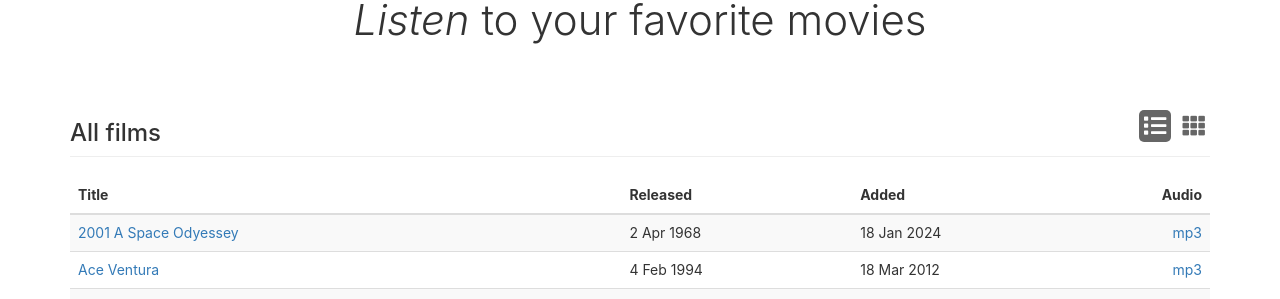
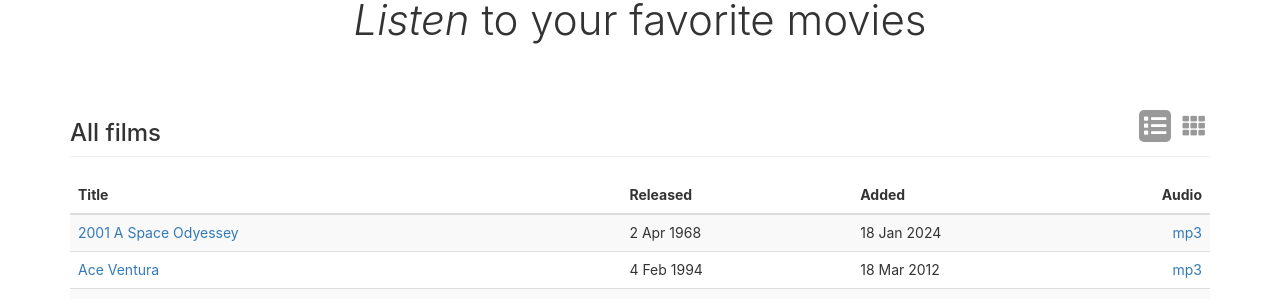
Before and after one commit to eliduke/audiofilms.net, a Jekyll site: the page built from all-list.html, in a window 1280 px wide. Shown: the part 294-593 px from the top of the page. Built offline with Jekyll 4.4.1, drawn with Linux system fonts in a browser that asks for light colours; nearby versions of some CDN libraries.

Commit message:
lighter color toggle links

```diff
--- a/css/app.scss
+++ b/css/app.scss
@@ -90,13 +90,13 @@ h3.all-films {
 
   .button {
     background: none;
-    color: #666;
+    color: #999;
     padding: 5px;
     border-radius: 5px;
     margin-bottom: 0;
 
     &.selected {
-      background: #666;
+      background: #999;
       color: white;
     }
   }
```
